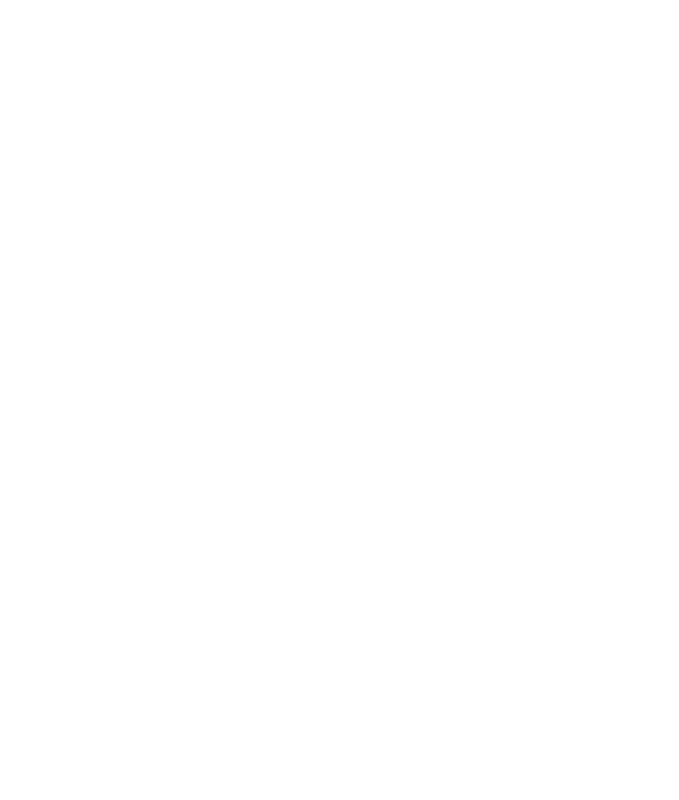
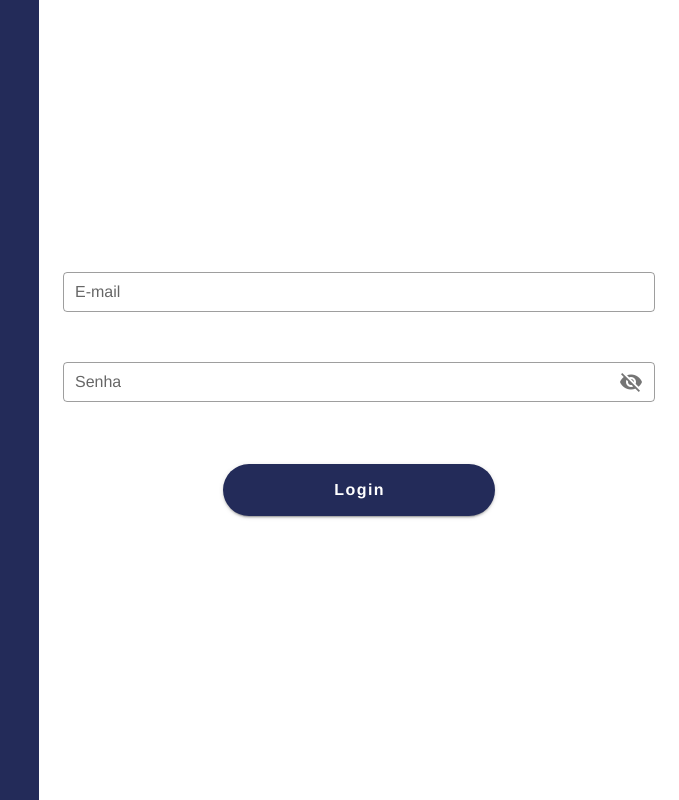
Before and after one commit to ayslana/basic-finances-app, a Vue app: page / in a window 1280 px wide. Shown: the whole page, without its empty margins (601-1280 px from the left). Built offline with nearby package versions, Linux system fonts and the light colour scheme.

Commit message:
add fields to login view

```diff
--- a/src/views/LoginView.vue
+++ b/src/views/LoginView.vue
@@ -1,7 +1,60 @@
-<template lang="">
-  <div></div>
+<template>
+  <v-container fluid class="d-flex fill-height" style="flex-direction: column">
+    <v-row>
+      <v-col cols="6" class="primary"
+        ><v-img src="@/assets/login_asset.png"></v-img
+      ></v-col>
+      <v-col cols="6" align="center" align-self="center">
+        <v-row class="py-3 mx-3">
+          <v-text-field
+            v-model="login.email"
+            label="E-mail"
+            outlined
+            dense
+            required
+            :rules="emailRules"
+          ></v-text-field>
+        </v-row>
+        <v-row class="py-3 mx-3">
+          <v-text-field
+            v-model="login.senha"
+            label="Senha"
+            outlined
+            dense
+            required
+            :rules="passwordRules"
+            :type="showPassword ? 'text' : 'password'"
+            :append-icon="showPassword ? 'mdi-eye' : 'mdi-eye-off'"
+            @click:append="showPassword = !showPassword"
+          ></v-text-field>
+        </v-row>
+        <v-row justify="center" class="py-3 mx-3">
+          <v-col cols="6">
+            <v-btn
+              rounded
+              x-large
+              block
+              style="text-transform: none !important; font-weight: bolder"
+              :color="hover ? 'secondary' : 'primary'"
+              :loading="isLoading"
+              @click="sendLogin()"
+              >Login
+            </v-btn>
+          </v-col>
+        </v-row>
+      </v-col>
+    </v-row>
+  </v-container>
 </template>
 <script>
-export default {};
+export default {
+  data: () => ({
+    showPassword: false,
+    login: {
+      email: "",
+      password: "",
+    },
+  }),
+};
 </script>
 <style lang=""></style>
```
